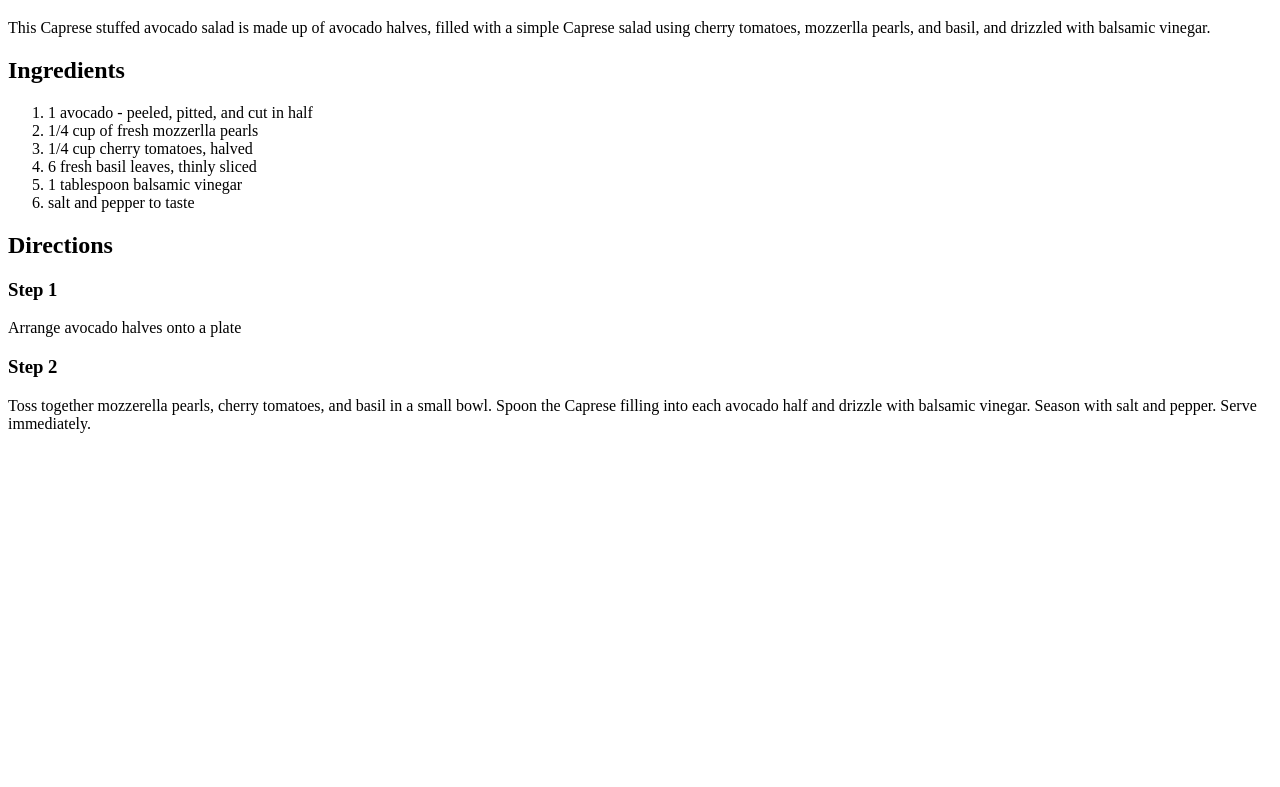
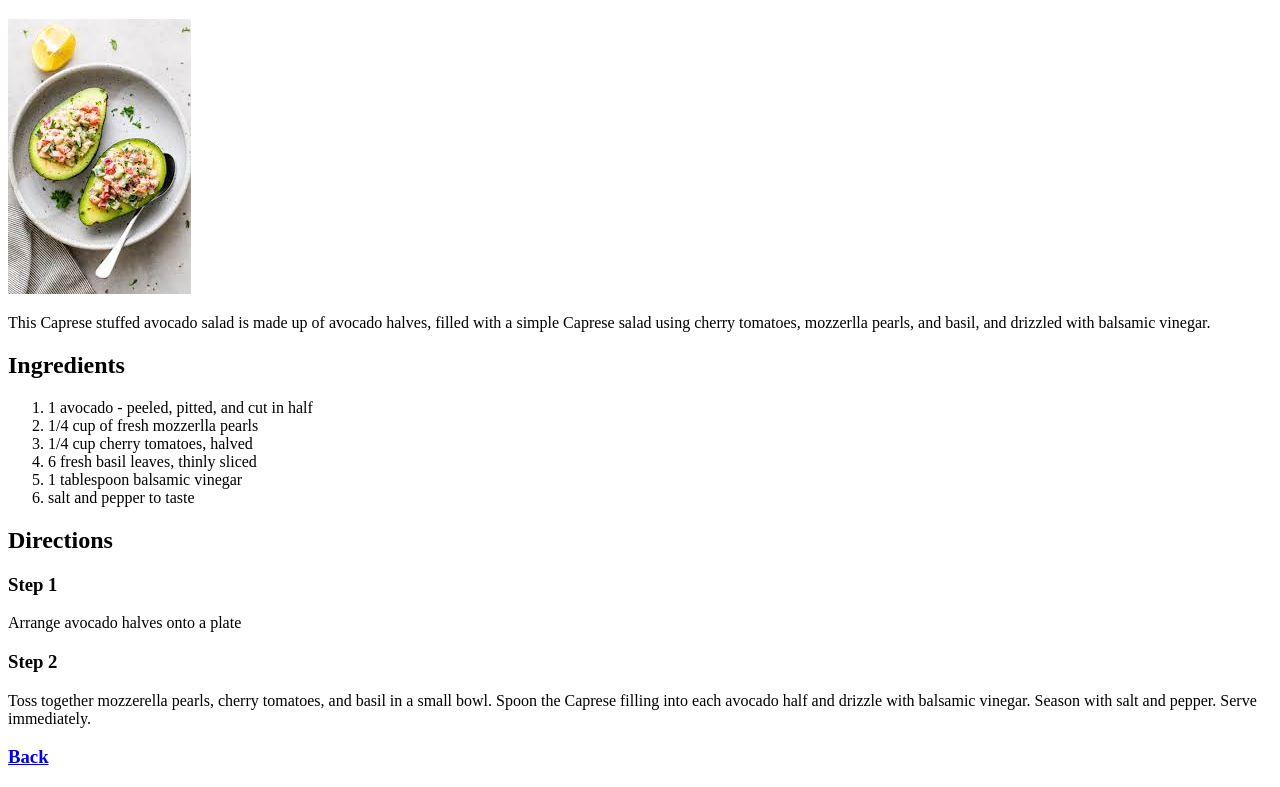
Before and after one commit to emp-jones/odin-recipes, a plain HTML site: page recipes/Avocado.html in a window 1280 px wide. Shown: the part 61-848 px from the top of the page. Before the commit the page ends 800 px from the top, so only its background shows below. Drawn offline with Linux system fonts and the light colour scheme.

Commit message:
Add recipes

```diff
--- a/recipes/Avocado.html
+++ b/recipes/Avocado.html
@@ -6,6 +6,7 @@
 </head>
 <body>
     <h1>Caprese Stuffed Avocado</h1>
+    <img src="../recipes/Avocadoes.jpeg">
     <p>This Caprese stuffed avocado salad is made up of avocado halves, filled with a simple Caprese salad using cherry tomatoes, mozzerlla pearls, and basil, and drizzled with balsamic vinegar.</p>
     <h2>Ingredients</h2>
     <ol>
@@ -21,5 +22,6 @@
     <p>Arrange avocado halves onto a plate</p>
     <h3>Step 2</h3>
     <p>Toss together mozzerella pearls, cherry tomatoes, and basil in a small bowl. Spoon the Caprese filling into each avocado half and drizzle with balsamic vinegar. Season with salt and pepper. Serve immediately.</p>
+    <h3><a href="../index.html">Back</a> </h3>
 </body>
 </html>
```
Also changed, not shown: recipes/Fajitas.html (+2 -0 lines), recipes/spaghetti.html (+2 -0 lines), recipes/Avocadoes.jpeg (added), recipes/Fajitas.jpeg (added), recipes/Spaghetti.jpeg (added).
